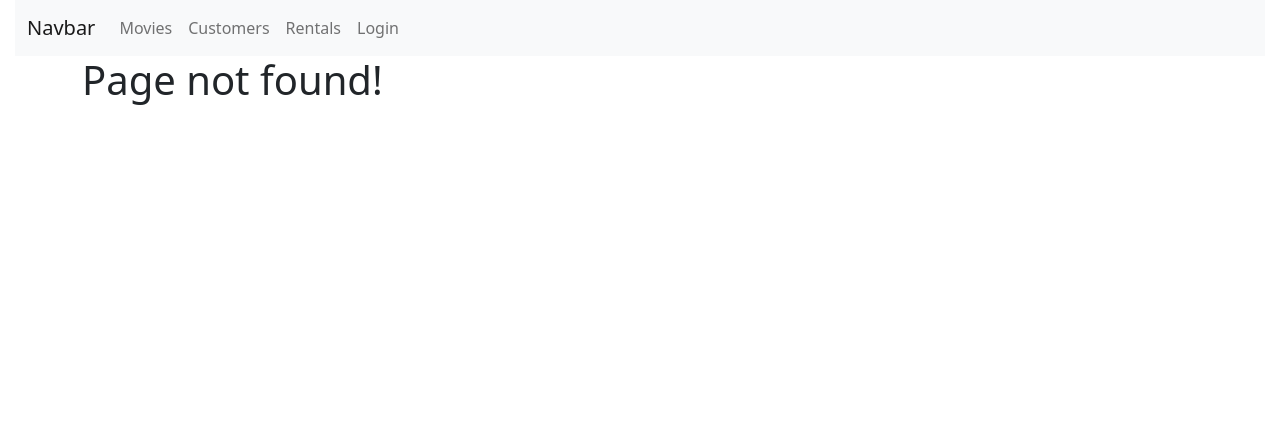
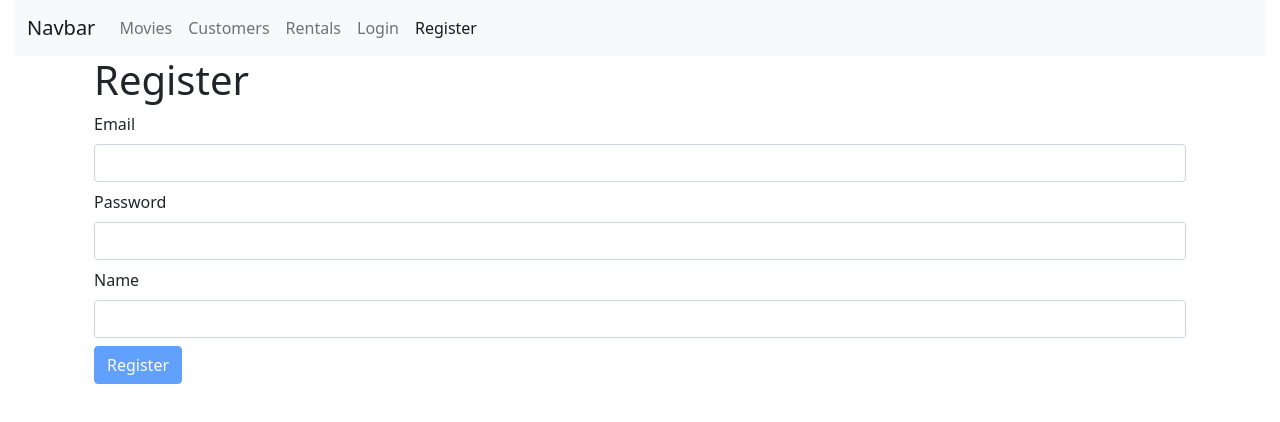
Before and after one commit to rua1hc/react-fdn-vidly-app, a React (Create React App) app: page /register in a window 1280 px wide. Before the commit this address led to /not-found. Shown: the top 422 px of the page. Built offline with nearby package versions, Linux system fonts and the light colour scheme.

Commit message:
s7v20 add Register form

```diff
--- a/src/App.js
+++ b/src/App.js
@@ -10,8 +10,8 @@ import Customers from "./comps/customers";
 import NotFound from "./comps/not-found";
 import Rentals from "./comps/rentals";
 import MovieForm from "./comps/movieForm";
-import loginForm from "./comps/loginForm";
-
+import LoginForm from "./comps/loginForm";
+import RegisterForm from "./comps/registerForm";
 import "./App.css";
 
 class App extends Component {
@@ -23,7 +23,8 @@ class App extends Component {
                 <NavBar />
                 <main className="container">
                     <Switch>
-                        <Route path="/login" component={loginForm} />
+                        <Route path="/login" component={LoginForm} />
+                        <Route path="/register" component={RegisterForm} />
 
                         <Route path="/movies/:id" component={MovieForm} />
                         <Route path="/movies" component={Movies} />
--- a/src/comps/loginForm.jsx
+++ b/src/comps/loginForm.jsx
@@ -4,7 +4,7 @@ import Joi from "joi-browser";
 import Form from "./common/form";
 // import Input from "./common/input";
 
-class loginForm extends Form {
+class LoginForm extends Form {
     state = {
         data: {
             username: "",
@@ -164,4 +164,4 @@ class loginForm extends Form {
     }
 }
 
-export default loginForm;
+export default LoginForm;
--- a/src/comps/navbar.jsx
+++ b/src/comps/navbar.jsx
@@ -41,6 +41,9 @@ const NavBar = () => {
                         <NavLink className="nav-link" to="/login">
                             Login
                         </NavLink>
+                        <NavLink className="nav-link" to="/register">
+                            Register
+                        </NavLink>
                         {/* <a className="nav-link disabled">Disabled</a> */}
                     </div>
                 </div>
--- /dev/null
+++ b/src/comps/registerForm.jsx
@@ -0,0 +1,43 @@
+import React, { Component } from "react";
+import Joi from "joi-browser";
+
+import Form from "./common/form";
+
+class RegisterForm extends Form {
+    state = {
+        data: {
+            email: "",
+            password: "",
+            name: "",
+        },
+        errors: {},
+    };
+
+    schema = {
+        email: Joi.string().email().required().label("Email"),
+        password: Joi.string().min(5).required().label("Password"),
+        name: Joi.string().required().label("Username"),
+    };
+
+    doSubmit = () => {
+        //call Ajax
+        console.log("Submit preventDefault");
+    };
+
+    render() {
+        return (
+            <div className="container">
+                <h1>Register</h1>
+
+                <form onSubmit={this.handleSubmit}>
+                    {this.renderInput("email", "Email")}
+                    {this.renderInput("password", "Password", "password")}
+                    {this.renderInput("name", "Name")}
+                    {this.renderButton("Register")}
+                </form>
+            </div>
+        );
+    }
+}
+
+export default RegisterForm;
```
